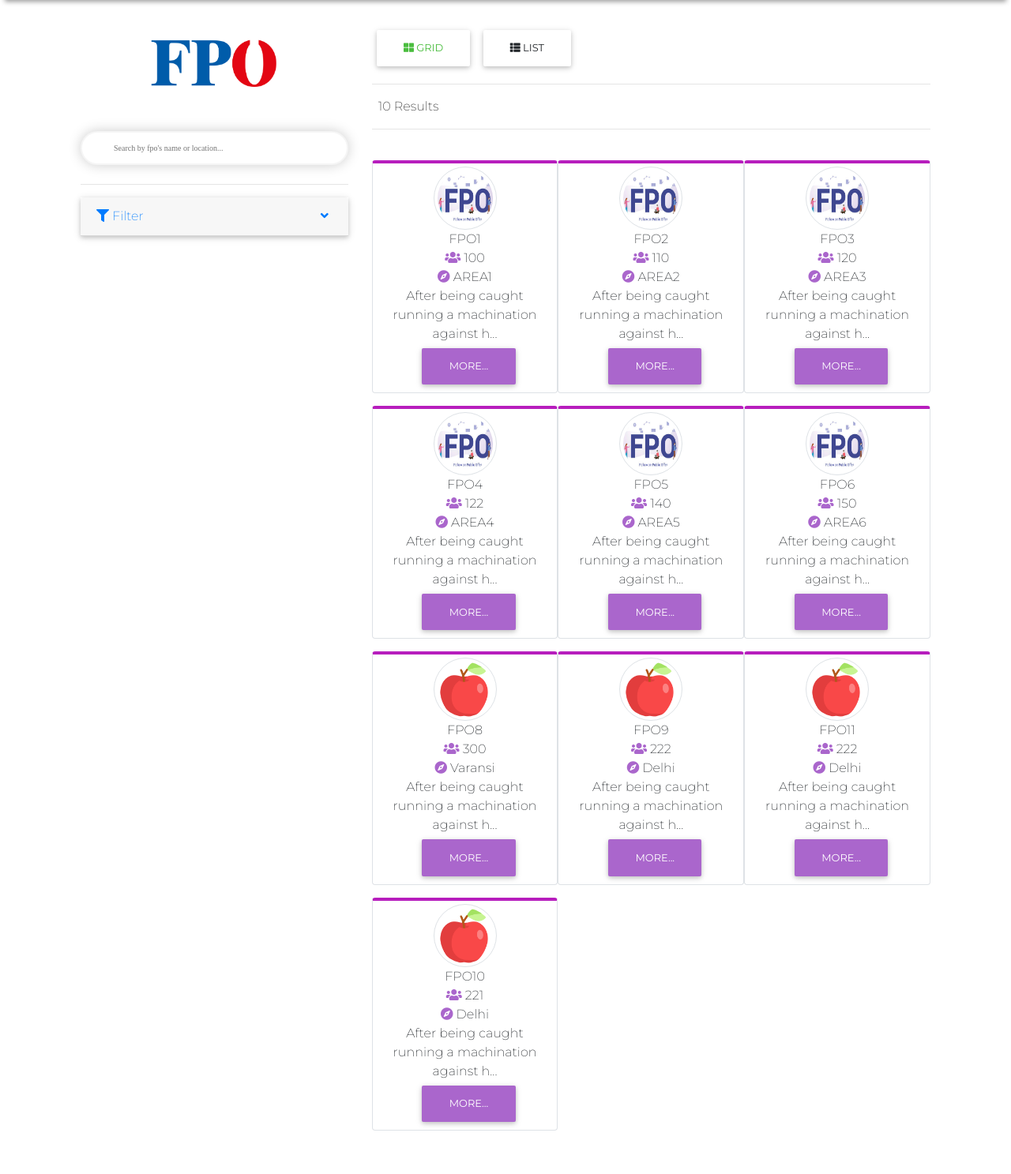
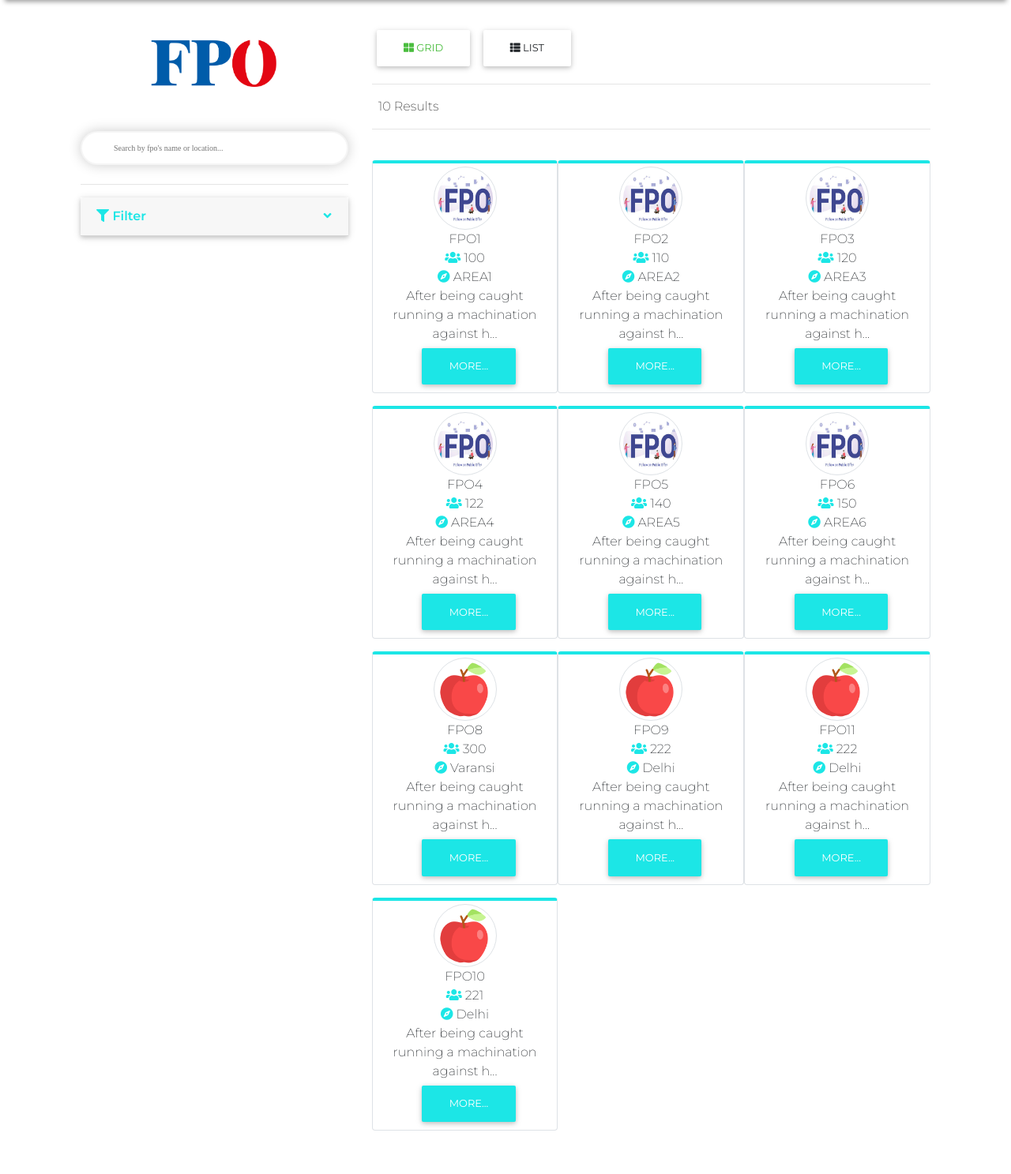
Before and after one commit to AshutoshSingh-123/FPO-Connect-, a Django app: page /market/allfpo/ in a window 1280 px wide. Shown: the part 78-1565 px from the top of the page at 79% size. Run offline with Django 3.2, Linux system fonts and the light colour scheme; a user stored in the database is signed in; data comes from the database, SQL or seed files in the repository; parts of the project's set-up code (start-up, migrations or seed data) failed here and were passed over; some libraries are stand-ins or nearby versions.

Commit message:
seventh-7

```diff
--- a/ecommerce/static/css_bs/style1.css
+++ b/ecommerce/static/css_bs/style.css
@@ -67,6 +67,7 @@ transform: rotate(135deg);
 }
 
 .animated-icon1.open span:nth-child(2) {
+
 opacity: 0;
 left: -60px;
 }
@@ -257,3 +258,4 @@ body {
  border-radius: 4px;
  padding: 10px;
 }
+/* srollere------------------------------------- */
--- a/ecommerce/store/template/store/allfpos.html
+++ b/ecommerce/store/template/store/allfpos.html
@@ -22,7 +22,7 @@
         <div id="accordion">
           <div class="car z-depth-1">
             <div class="card-header">
-              <a class="card-link" data-toggle="collapse" href="#collapseOne">
+              <a class="card-link" data-toggle="collapse" href="#collapseOne" style="color: #1ce6e6; font-weight: 700;">
                 <i class="fas fa-filter"></i> Filter <i style="padding-left: 220px;" class="fas fa-angle-down"></i>
               </a>
             </div>
@@ -31,8 +31,8 @@
                 <div id="accordion1">
                   <div class="car ">
                     <div class="card-header">
-                      <a class="card-link" data-toggle="collapse" href="#collapseOne1">
-                        Category <i onclick="upsideDown()" style="padding-left: 173px;" class="fas fa-angle-down"></i>
+                      <a class="card-link" data-toggle="collapse" href="#collapseOne1" style="color: #1ce6e6; font-weight: 700;">
+                        Category <i onclick="upsideDown()" style="padding-left: 165px;" class="fas fa-angle-down"></i>
                       </a>
                     </div>
                     <div id="collapseOne1" class="collapse " data-parent="#accordion1">
@@ -97,7 +97,7 @@
      <div class="view_wrap list-view" style="display: block;">
       <div class="row ">
        {% for fpo in fpos %}
-       <div style="border-top: 4px solid #b71ebd;"
+       <div style="border-top: 4px solid #1ce6e6;"
         class="{{fpo.fpo_category}} resultblock col-lg-4 col-md-6 col-6 col-sm-6 text-center img-thumbnail my-2">
         <div class="vi_left">
 
@@ -106,11 +106,11 @@
         <div class="vi_right">
           {{fpo.fpo_name}} <br>
 
-         <i class="fas fa-users text-secondary"></i> {{fpo.total_members}} <br>
-         <i class="fas fa-compass text-secondary"></i> {{fpo.fpo_area}} <br>
+         <i class="fas fa-users " style="color: #1ce6e6;"></i> {{fpo.total_members}} <br>
+         <i class="fas fa-compass" style="color: #1ce6e6;"></i> {{fpo.fpo_area}} <br>
          {{fpo.fpo_description|slice:"0:50"}}...
 
-         <a class="btn btn-secondary ml-3" href="/market/fpo_view/{{fpo.id}}/">More...</a>
+         <a style="color: white; background-color: #1ce6e6;" class="btn  ml-3" href="/market/fpo_view/{{fpo.id}}/">More...</a>
 
 
         </div>
@@ -129,7 +129,7 @@
      <div class="row">
       {% for fpo in fpos %}
 
-      <div style="border-left: 4px solid #b71ebd;"
+      <div style="border-left: 4px solid #1ce6e6;"
        class="{{fpo.fpo_category}} resultblock col-lg-12 my-2    img-thumbnail">
        <div class="row">
         <div class="col-lg-2 col-md-3 col-3 col-sm-3 mt-2">
@@ -139,17 +139,17 @@
 
 
         <div class="col-lg-6 col-4 col-md-5 col-sm-6  text-center">
-         <h4 class="title mt-3 text-secondary font-weight-normal" >{{fpo.fpo_name}}</h4>
+         <h4 class="title mt-3  font-weight-normal" style="color:#1ce6e6;">{{fpo.fpo_name}}</h4>
 
         {{fpo.fpo_description|slice:"0:60"}}... <br>
 
 
         </div>
         <div class="col-lg-4 col-4 col-md-4 col-sm-3 text-center" style="border-left: 1px solid grey;">
-        <i class="fas fa-users pt-4 text-secondary"></i> {{fpo.total_members}} <br>
-        <i class="fas fa-compass text-secondary"></i> {{fpo.fpo_area}} <br>
+        <i class="fas fa-users pt-4 " style="color: #1ce6e6;"></i> {{fpo.total_members}} <br>
+        <i class="fas fa-compass " style="color: #1ce6e6;"></i> {{fpo.fpo_area}} <br>
 
-         <a class="btn btn-secondary mb-3" " href=" /market/fpo_view/{{fpo.id}}/">More...</a>
+         <a style="color: white; background-color: #1ce6e6;" class="btn  mb-3" " href=" /market/fpo_view/{{fpo.id}}/">More...</a>
 
         </div>
        </div>
```
Also changed, not shown: ecommerce/home/templates/index.html (+14 -13 lines), ecommerce/static/js/scroll.js (added, +9 -0 lines), ecommerce/static/js/product_view.js (line endings or trailing spaces).
